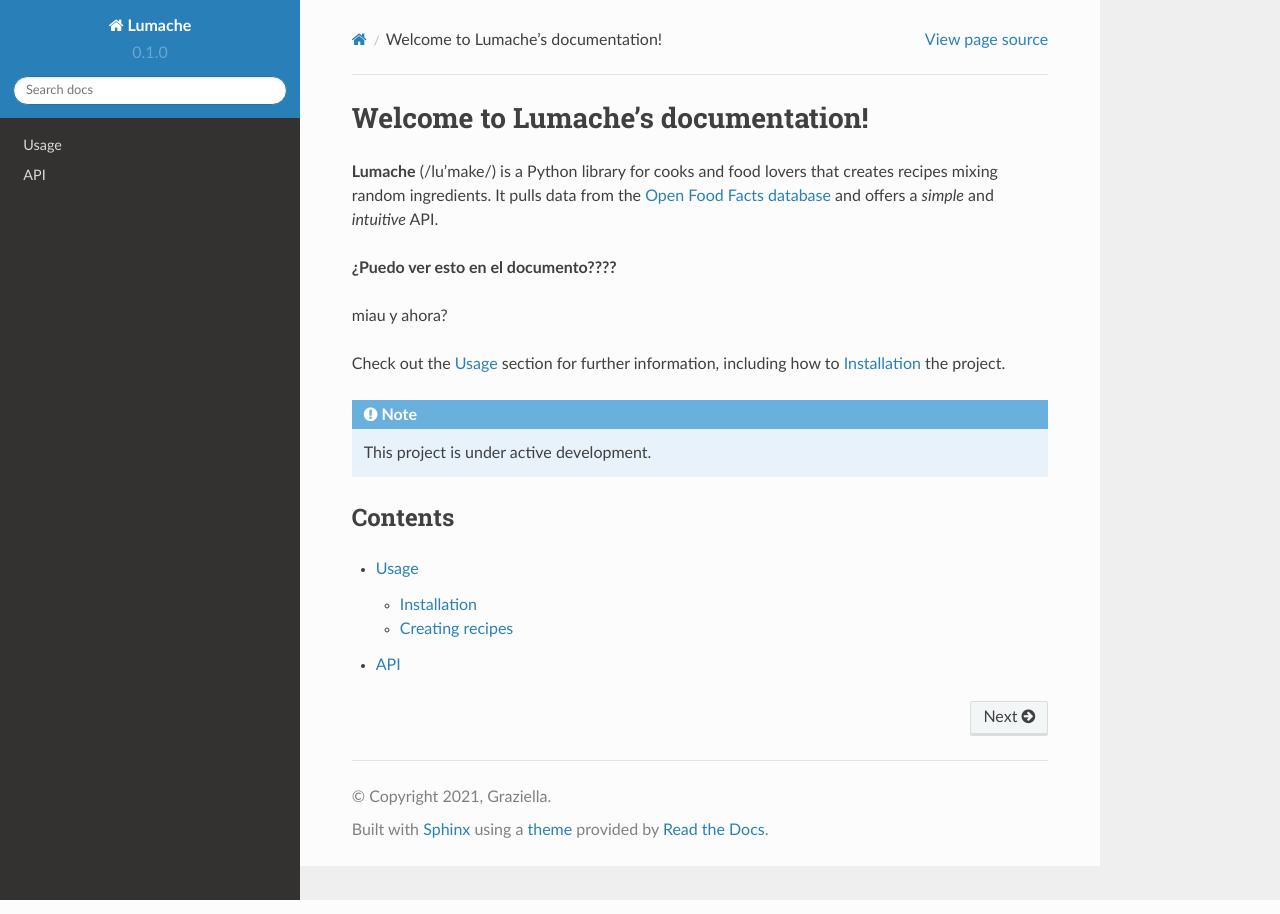
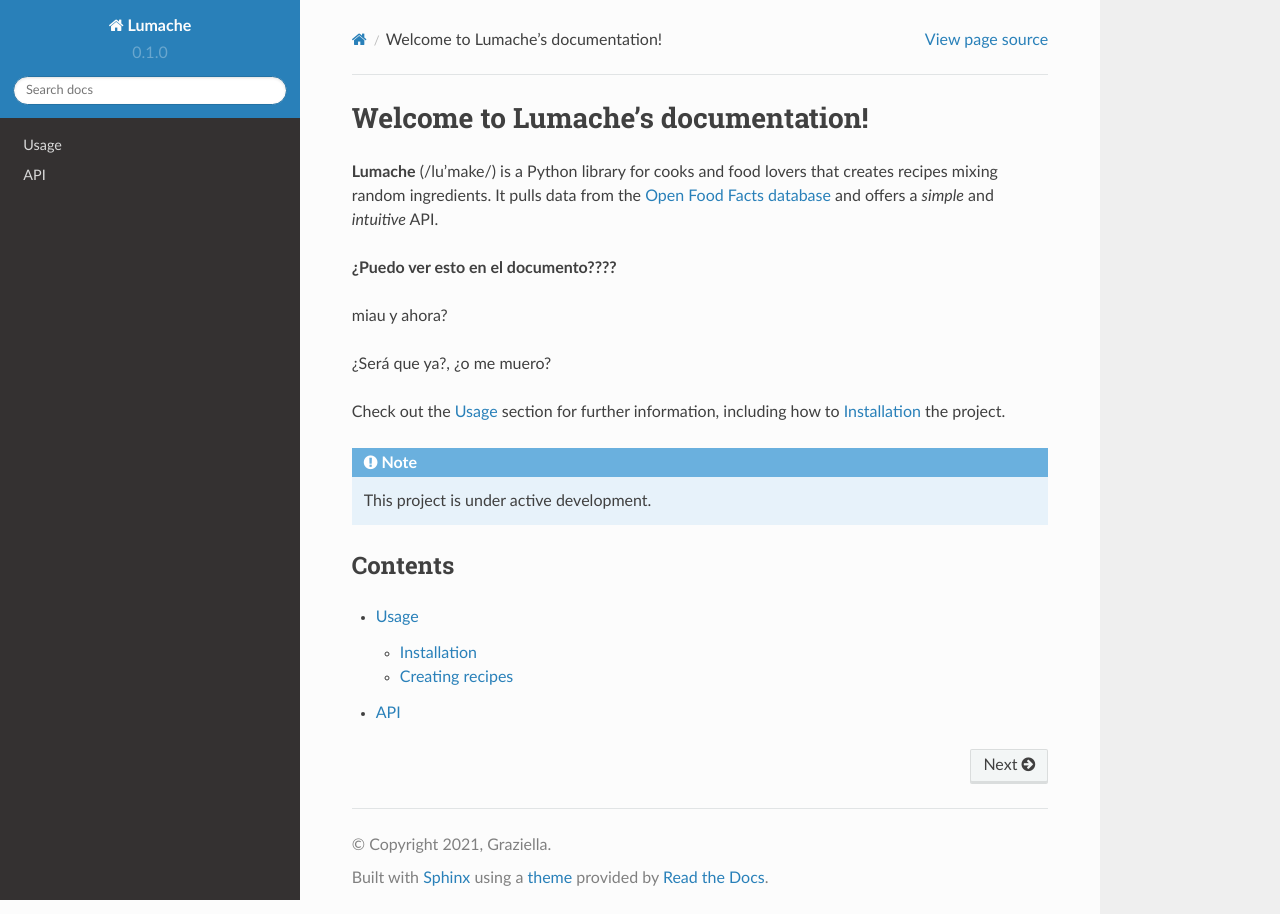
Before and after one commit to LauMi7777/Mi-intento-455, a Sphinx documentation site: the page built from docs/source/index.rst, in a window 1280 px wide. Built offline with Sphinx 7.4.7 and the Read the Docs theme 2.0.0, drawn with Linux system fonts in a browser that asks for light colours.

Commit message:
Update index.rst

```diff
--- a/docs/source/index.rst
+++ b/docs/source/index.rst
@@ -9,6 +9,8 @@ and offers a *simple* and *intuitive* API.
 **¿Puedo ver esto en el documento????**
 
 miau y ahora?
+
+¿Será que ya?, ¿o me muero?
 
 Check out the :doc:`usage` section for further information, including
 how to :ref:`installation` the project.
```
